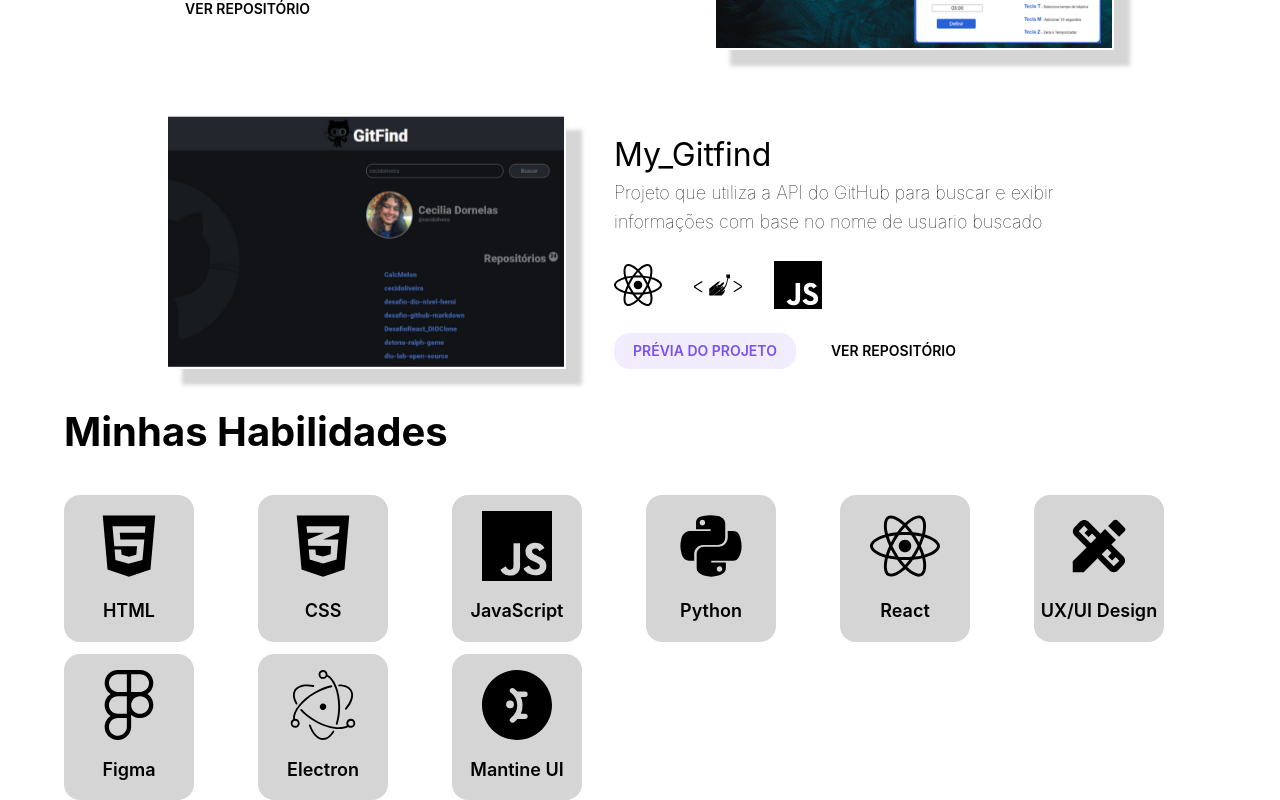
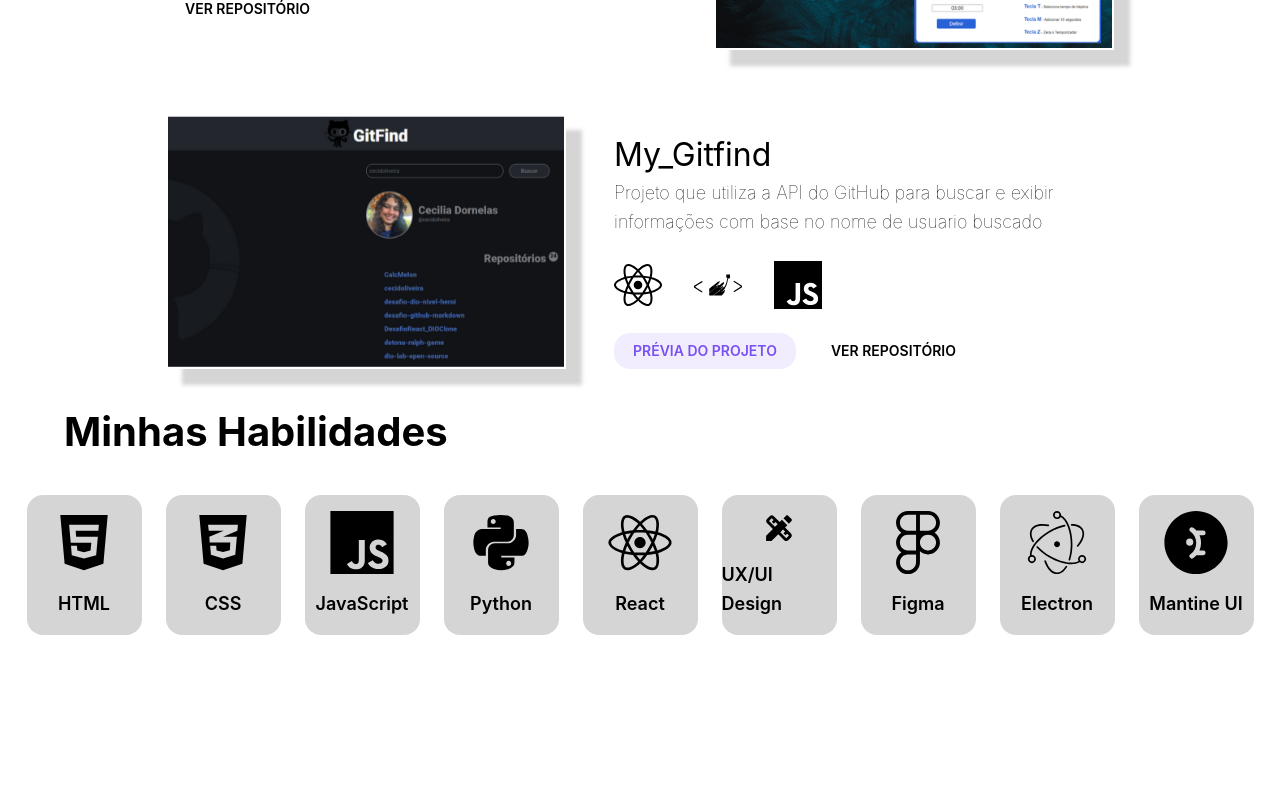
Before and after one commit to cecidoliveira/cecis-portfolio, a React (Vite) app: page / in a window 1280 px wide. Shown: the part 1397-2197 px from the top of the page. After the commit the page ends 2032 px from the top, so only its background shows below. Built offline with nearby package versions, Linux system fonts and the light colour scheme.

Commit message:
[feat] create component for Cards Skills

```diff
--- /dev/null
+++ b/src/componentes/cardsSkills/CardsSkills.jsx
@@ -0,0 +1,16 @@
+import { Flex, Text } from "@mantine/core";
+import classes from "./cardsSkills.module.css";
+
+const CardsSkills = ({icon, nameIcon}) => {
+
+    return(
+        <>
+           <Flex direction='column' align='center' gap={16} w={115} h={140} className={classes.cards}>
+                {icon}
+                <Text size="lg" fw={600}>{nameIcon}</Text>
+            </Flex>
+        </>
+    );
+}
+
+export default CardsSkills
--- /dev/null
+++ b/src/componentes/cardsSkills/cardsSkills.module.css
@@ -0,0 +1,5 @@
+.cards{
+    padding: 1rem 0;
+    background-color: rgba(88, 88, 88, 0.25);
+    border-radius: 1rem;
+}
--- a/src/componentes/sectionHardSkills/SectionHardSkills.jsx
+++ b/src/componentes/sectionHardSkills/SectionHardSkills.jsx
@@ -1,67 +1,35 @@
-import { Container, Flex, SimpleGrid, Text } from "@mantine/core";
+import { Container, Flex } from "@mantine/core";
 import classes from "./sectionHardSkills.module.css";
 import { FaReact, FaHtml5, FaCss3Alt, FaPython, FaFigma } from "react-icons/fa";
 import { SiJavascript, SiElectron, SiMantine } from "react-icons/si";
 import { MdDesignServices } from "react-icons/md";
+import CardsSkills from "../cardsSkills/CardsSkills";
 const SectionHardSkills = () => {
 
     return(
         <Container fluid pr={64} pl={64}>
             <h2 className={classes.title}>Minhas Habilidades</h2>
-            <SimpleGrid
-                type="container"
-                cols={{ base: 1,'300px': 2, '500px': 3, '1000px': 6 }}
-                spacing="sm"
-                verticalSpacing="sm"
-                justify='center'
-                mt={32}
-            >
-                <Flex direction='column' align='center' gap={16} w={130} className={classes.cards}>
-                    <FaHtml5 size={70}/>
-                    <Text size="lg" fw={600}>HTML</Text>
-                </Flex>
 
-                <Flex direction='column' align='center' gap={16} w={130} className={classes.cards}>
-                    <FaCss3Alt size={70}/>
-                    <Text size="lg" fw={600}>CSS</Text>
-                </Flex>
+            <Flex align='center' justify='center' gap={24} mt={32}>
+                <div className={classes.divCards}>
+                    <CardsSkills icon={<FaHtml5 size={70}/>} nameIcon='HTML'/>
+                    <CardsSkills icon={<FaCss3Alt size={70}/>} nameIcon='CSS'/>
+                    <CardsSkills icon={<SiJavascript size={70}/>} nameIcon='JavaScript'/>
+                </div>
 
-                <Flex direction='column' align='center' gap={16} w={130} className={classes.cards}>
-                    <SiJavascript size={70}/>
-                    <Text size="lg" fw={600}>JavaScript</Text>
-                </Flex>
+                <div className={classes.divCards}>
+                    <CardsSkills icon={<FaPython size={70}/>} nameIcon='Python'/>
+                    <CardsSkills icon={<FaReact size={70}/>} nameIcon='React'/>
+                    <CardsSkills icon={<MdDesignServices size={70}/>} nameIcon='UX/UI Design'/>
+                </div>
 
-                <Flex direction='column' align='center' gap={16} w={130} className={classes.cards}>
-                    <FaPython size={70}/>
-                    <Text size="lg" fw={600}>Python</Text>
-                </Flex>
+                <div className={classes.divCards}>
+                    <CardsSkills icon={<FaFigma size={70}/>} nameIcon='Figma'/>
+                    <CardsSkills icon={<SiElectron size={70}/>} nameIcon='Electron'/>
+                    <CardsSkills icon={<SiMantine size={70}/>} nameIcon='Mantine UI'/>
+                </div>
+            </Flex>
 
-                <Flex direction='column' align='center' gap={16} w={130} className={classes.cards}>
-                    <FaReact size={70}/>
-                    <Text size="lg" fw={600}>React</Text>
-                </Flex>
-
-                <Flex direction='column' align='center' gap={16} w={130} className={classes.cards}>
-                    <MdDesignServices size={70}/>
-                    <Text size="lg" fw={600}>UX/UI Design</Text>
-                </Flex>
-
-                <Flex direction='column' align='center'  gap={16} w={130} className={classes.cards}>
-                    <FaFigma size={70}/>
-                    <Text size="lg" fw={600}>Figma</Text>
-                </Flex>
-
-                <Flex direction='column' align='center' gap={16} w={130} className={classes.cards}>
-                    <SiElectron size={70}/>
-                    <Text size="lg" fw={600}>Electron</Text>
-                </Flex>
-
-                <Flex direction='column' align='center' gap={16} w={130} className={classes.cards}>
-                        <SiMantine size={70}/>
-                        <Text size="lg" fw={600}>Mantine UI</Text>
-                </Flex>
-
-            </SimpleGrid>
         </Container>
     );
 }
--- a/src/componentes/sectionHardSkills/sectionHardSkills.module.css
+++ b/src/componentes/sectionHardSkills/sectionHardSkills.module.css
@@ -3,8 +3,7 @@
     font-size: 2.5rem;
 }
 
-.cards{
-    padding: 1rem 0;
-    background-color: rgba(88, 88, 88, 0.25);
-    border-radius: 1rem;
+.divCards{
+    display: inline-flex;
+    gap: 1.5rem;
 }
```
